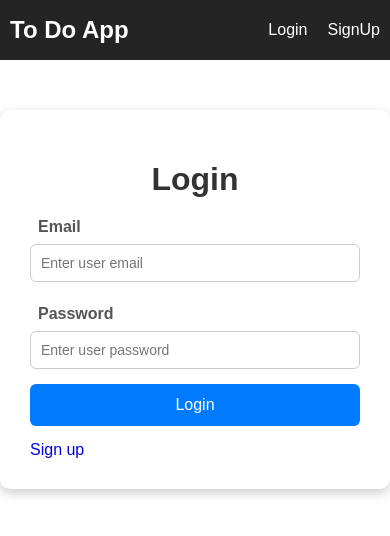
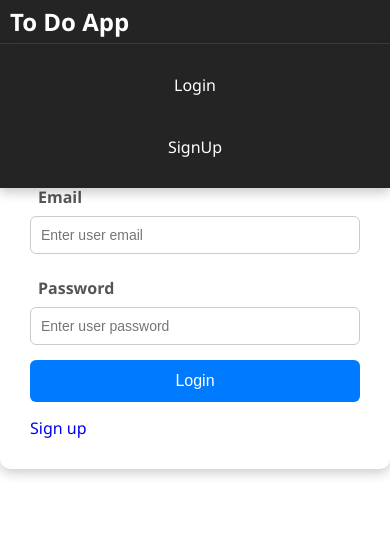
Before and after one commit to Darshasojitra/mern-todo-2025, a React (Vite) app in the folder frontend/: page /login in a window 390 px wide. Shown: the top 536 px of the page. Built offline with nearby package versions, Linux system fonts and the light colour scheme.

Commit message:
Refactor CSS styles for navbar and responsiveness

```diff
--- a/frontend/src/style/index.css
+++ b/frontend/src/style/index.css
@@ -2,3 +2,148 @@ body{
     margin: 0;
     font-family: Arial, Helvetica, sans-serif;
 }
+
+
+
+
+/* =========================
+   GLOBAL
+========================= */
+* {
+    margin: 0;
+    padding: 0;
+    box-sizing: border-box;
+}
+
+body {
+    font-family: "Segoe UI", sans-serif;
+}
+
+/* =========================
+   NAVBAR
+========================= */
+.navbar {
+    display: flex;
+    justify-content: space-between;
+    align-items: center;
+    background-color: #242424;
+    color: #fff;
+    padding: 12px 24px;
+    position: relative;
+}
+
+.logo {
+    font-size: 1.5rem;
+    font-weight: bold;
+    cursor: pointer;
+}
+
+/* Desktop Menu */
+.nav-links {
+    list-style: none;
+    display: flex;
+    gap: 24px;
+}
+
+.nav-links li {
+    display: inline-block;
+}
+
+.nav-links a {
+    color: #fff;
+    text-decoration: none;
+    font-weight: 500;
+    transition: 0.3s ease;
+}
+
+.nav-links a:hover {
+    color: #bfbcbc;
+}
+
+/* Hamburger */
+.menu-toggle {
+    display: none;
+    font-size: 28px;
+    cursor: pointer;
+    user-select: none;
+}
+
+/* =========================
+   TABLET
+========================= */
+@media (max-width: 992px) {
+    .navbar {
+        padding: 12px 18px;
+    }
+
+    .nav-links {
+        gap: 18px;
+    }
+}
+
+/* =========================
+   MOBILE
+========================= */
+@media (max-width: 768px) {
+
+    .menu-toggle {
+        display: block;
+    }
+
+    .nav-links {
+        position: absolute;
+        top: 100%;
+        left: 0;
+        width: 100%;
+        background: #242424;
+
+        flex-direction: column;
+        align-items: center;
+        gap: 20px;
+
+        padding: 20px 0;
+
+        display: none;
+
+        border-top: 1px solid rgba(255,255,255,0.1);
+        box-shadow: 0 5px 10px rgba(0,0,0,0.2);
+    }
+
+    .nav-links.active {
+        display: flex;
+    }
+
+    .nav-links li {
+        width: 100%;
+        text-align: center;
+    }
+
+    .nav-links a {
+        display: block;
+        padding: 10px;
+        width: 100%;
+    }
+
+    .nav-links a:hover {
+        background-color: #333;
+        color: white;
+    }
+}
+
+/* =========================
+   SMALL MOBILE
+========================= */
+@media (max-width: 480px) {
+
+    .navbar {
+        padding: 10px 15px;
+    }
+
+    .logo {
+        font-size: 1.25rem;
+    }
+
+    .menu-toggle {
+        font-size: 24px;
+    }
+}
```
